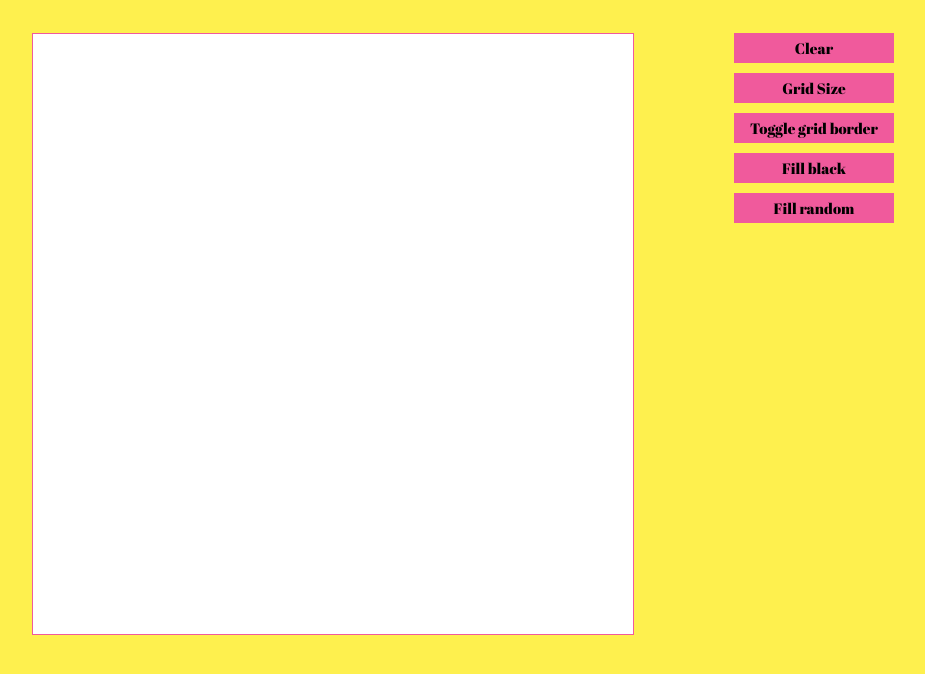
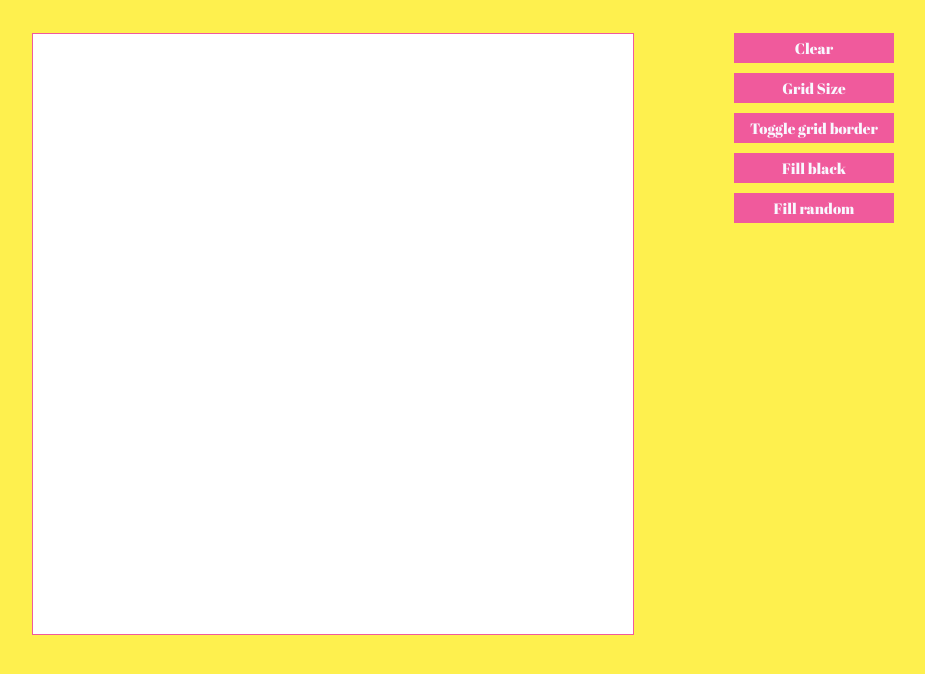
Before and after one commit to mittalrohit0598/etch-a-sketch, a plain HTML site: page index.html in a window 1280 px wide. Shown: the whole page, without its empty margins (152-1077 px from the left). Drawn offline with Linux system fonts and the light colour scheme.

Commit message:
Change button font color to off-white

```diff
--- a/styles/main.css
+++ b/styles/main.css
@@ -9,7 +9,6 @@ html {
 
 body {
     background-color: #fef04e;
-    color: #41444b;
     font-family: 'fatface';
     display: flex;
 }
@@ -39,6 +38,7 @@ button {
     font-family: inherit;
     border: none;
     outline: none;
+    color: #f8f8ff;
 }
 
 #buttons {
```
